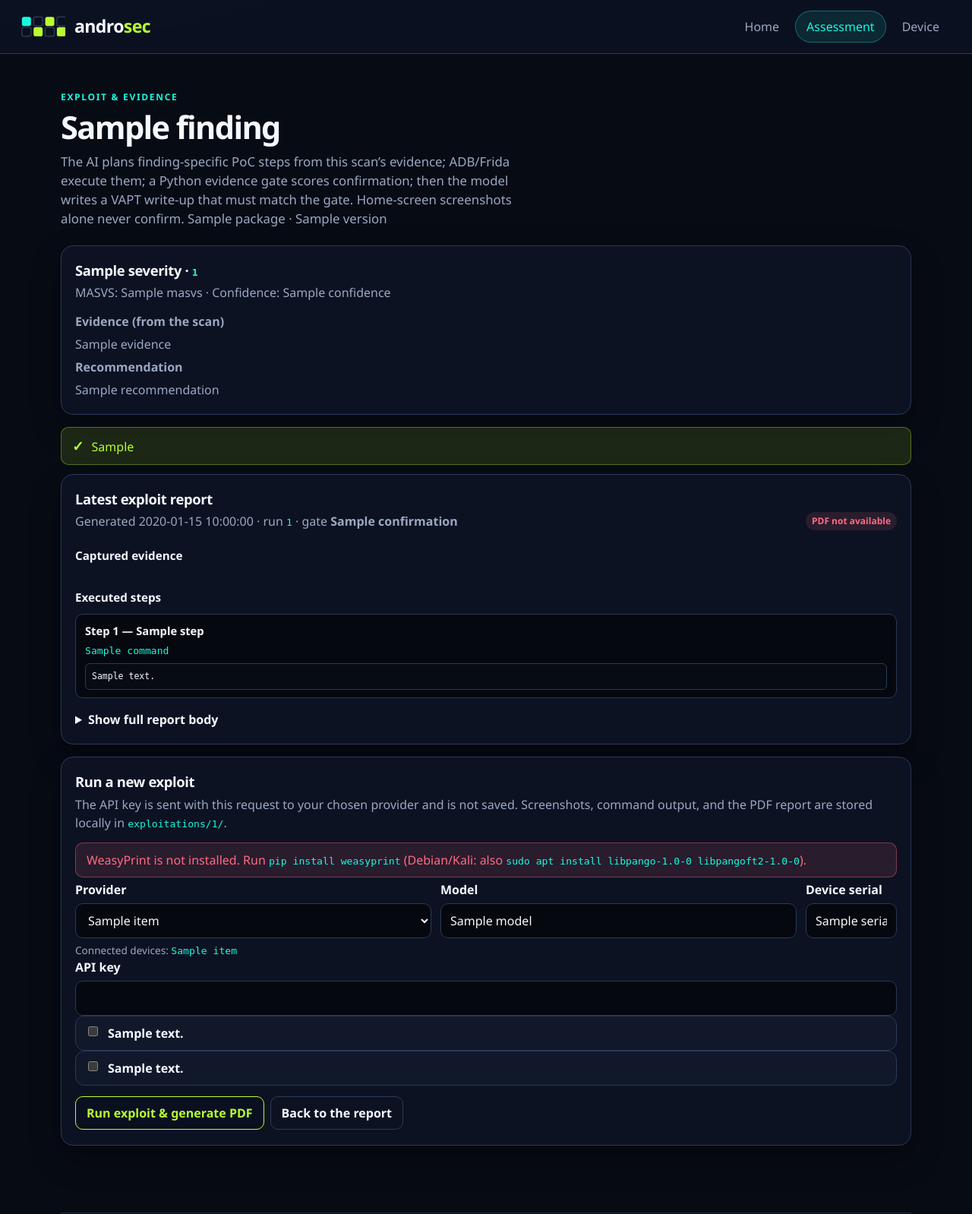
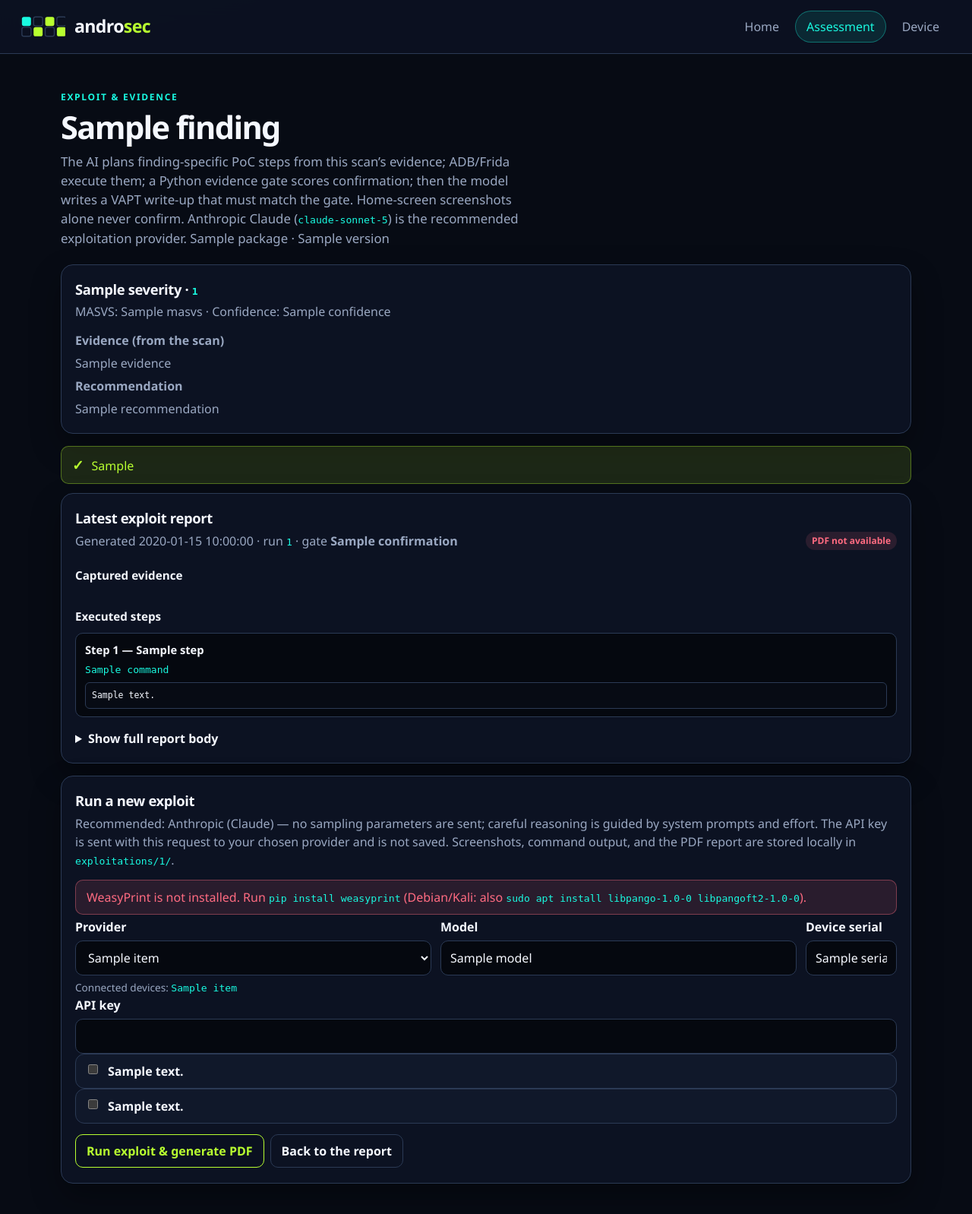
Before and after one commit to MaybeKrom/androidsec-framework, a Flask app: template webapp/templates/exploit.html in a window 1280 px wide. Shown: the top 1598 px of the page at 76% size. Run offline with Flask 3, Linux system fonts and the light colour scheme; the template is opened without the code that fills it: most values are stand-ins (such as "Sample title", 1, 10 or a date in 2020); some libraries are stand-ins or nearby versions.

Commit message:
Enhance Claude exploit planning with safe Anthropic requests.
Omit temperature/top_p/top_k for Claude; use system + effort + adaptive
thinking; strengthen lab-app HINT prompts, evidence strength labels, and
stdout-grounded repair; recommend Claude in the exploit UI.

```diff
--- a/webapp/exploit.py
+++ b/webapp/exploit.py
@@ -79,15 +79,20 @@ _MAX_SCREENSHOTS = 5
 _MAX_OUTPUT_CHARS = 8000
 _MAX_REPAIR_ROUNDS = 2
 
+# Claude first: recommended provider for grounded exploitation (default selection).
 _PROVIDER_ROWS = (
-    ("openai",     "OpenAI",                    "chat",      "https://api.openai.com/v1/chat/completions",            "gpt-4o"),
-    ("anthropic",  "Anthropic (Claude)",        "anthropic", "https://api.anthropic.com/v1/messages",                  "claude-sonnet-5"),
-    ("gemini",     "Google Gemini",             "gemini",    "https://generativelanguage.googleapis.com/v1beta/models/{model}:generateContent", "gemini-1.5-pro"),
-    ("openrouter", "OpenRouter",                "chat",      "https://openrouter.ai/api/v1/chat/completions",          "openai/gpt-4o"),
-    ("deepseek",   "DeepSeek",                  "chat",      "https://api.deepseek.com/chat/completions",              "deepseek-chat"),
-    ("xai",        "xAI",                       "chat",      "https://api.x.ai/v1/chat/completions",                   "grok-beta"),
-    ("custom",     "Other (OpenAI-compatible)", "custom",    "",                                                       ""),
+    ("anthropic",  "Anthropic (Claude) — recommended",     "anthropic", "https://api.anthropic.com/v1/messages",                  "claude-sonnet-5"),
+    ("openai",     "OpenAI",                               "chat",      "https://api.openai.com/v1/chat/completions",            "gpt-4o"),
+    ("gemini",     "Google Gemini",                        "gemini",    "https://generativelanguage.googleapis.com/v1beta/models/{model}:generateContent", "gemini-1.5-pro"),
+    ("openrouter", "OpenRouter",                           "chat",      "https://openrouter.ai/api/v1/chat/completions",          "openai/gpt-4o"),
+    ("deepseek",   "DeepSeek",                             "chat",      "https://api.deepseek.com/chat/completions",              "deepseek-chat"),
+    ("xai",        "xAI",                                  "chat",      "https://api.x.ai/v1/chat/completions",                   "grok-beta"),
+    ("custom",     "Other (OpenAI-compatible)",            "custom",    "",                                                       ""),
 )
+# Sampling knobs that must NEVER appear in Anthropic/Claude request bodies.
+_ANTHROPIC_FORBIDDEN_SAMPLING = ("temperature", "top_p", "top_k")
+_ANTHROPIC_EFFORTS = ("low", "medium", "high", "xhigh", "max")
+_ANTHROPIC_MAX_TOKENS = 16384
 PROVIDERS = {
     row[0]: {"label": row[1], "kind": row[2], "url": row[3], "model": row[4]}
     for row in _PROVIDER_ROWS
@@ -270,22 +275,47 @@ def _clean_key(api_key):
     return key
 
 
-def build_provider_request(provider, model, base_url, api_key, prompt):
+def build_provider_request(
+    provider,
+    model,
+    base_url,
+    api_key,
+    prompt,
+    system="",
+    effort="",
+    adaptive_thinking=False,
+):
+    """Build a provider HTTP request.
+
+    Hard rule for Anthropic/Claude: never include temperature, top_p, or top_k.
+    Prefer top-level ``system`` + ``output_config.effort`` (+ adaptive thinking)
+    so careful step-by-step reasoning is prompt/API-structured, not sampled.
+    """
     spec = PROVIDERS.get(provider)
     if spec is None:
         raise ReviewError("Choose a provider.")
     key = _clean_key(api_key)
     chosen = _clean_model(provider, model)
     kind = spec["kind"]
+    system_text = (system or "").strip()
+    effort_text = (effort or "").strip().lower()
 
     if kind == "chat":
         url = spec["url"]
         headers = {"Authorization": f"Bearer {key}", "Content-Type": "application/json"}
-        body = {"model": chosen, "temperature": _TEMPERATURE, "messages": [{"role": "user", "content": prompt}]}
+        messages = []
+        if system_text:
+            messages.append({"role": "system", "content": system_text})
+        messages.append({"role": "user", "content": prompt})
+        body = {"model": chosen, "temperature": _TEMPERATURE, "messages": messages}
     elif kind == "custom":
         url = _chat_url(base_url)
         headers = {"Authorization": f"Bearer {key}", "Content-Type": "application/json"}
-        body = {"model": chosen, "temperature": _TEMPERATURE, "messages": [{"role": "user", "content": prompt}]}
+        messages = []
+        if system_text:
+            messages.append({"role": "system", "content": system_text})
+        messages.append({"role": "user", "content": prompt})
+        body = {"model": chosen, "temperature": _TEMPERATURE, "messages": messages}
     elif kind == "anthropic":
         url = spec["url"]
         headers = {
@@ -293,13 +323,23 @@ def build_provider_request(provider, model, base_url, api_key, prompt):
             "anthropic-version": _ANTHROPIC_VERSION,
             "Content-Type": "application/json",
         }
-        # Newer Claude models (Sonnet 4+/Opus 4+) return HTTP 400 if temperature
-        # is sent ("temperature is deprecated for this model"). Omit it.
+        # Claude: never send temperature / top_p / top_k (400 on modern models /
+        # API versions). Guide behavior with system + effort + prompts only.
         body = {
             "model": chosen,
-            "max_tokens": 8192,
+            "max_tokens": _ANTHROPIC_MAX_TOKENS,
             "messages": [{"role": "user", "content": prompt}],
         }
+        if system_text:
+            body["system"] = system_text
+        if effort_text:
+            if effort_text not in _ANTHROPIC_EFFORTS:
+                raise ReviewError("Claude effort must be low, medium, high, xhigh, or max.")
+            body["output_config"] = {"effort": effort_text}
+        if adaptive_thinking:
+            body["thinking"] = {"type": "adaptive"}
+        for forbidden in _ANTHROPIC_FORBIDDEN_SAMPLING:
+            body.pop(forbidden, None)
     elif kind == "gemini":
         quoted = urllib.parse.quote(chosen, safe="")
         url = spec["url"].format(model=quoted)
@@ -308,16 +348,41 @@ def build_provider_request(provider, model, base_url, api_key, prompt):
             "contents": [{"parts": [{"text": prompt}]}],
             "generationConfig": {"temperature": _TEMPERATURE},
         }
+        if system_text:
+            body["systemInstruction"] = {"parts": [{"text": system_text}]}
     else:
         raise ReviewError("Choose a provider.")
 
     if key in url:
         raise ReviewError("The API address cannot contain the API key.")
+    if kind == "anthropic":
+        for forbidden in _ANTHROPIC_FORBIDDEN_SAMPLING:
+            if forbidden in body:
+                raise ReviewError(f"Claude request must not include {forbidden}.")
     return url, headers, json.dumps(body).encode("utf-8")
 
 
-def ask_model(api_key, prompt, timeout, provider="openai", model="", base_url=""):
-    url, headers, body = build_provider_request(provider, model, base_url, api_key, prompt)
+def ask_model(
+    api_key,
+    prompt,
+    timeout,
+    provider="openai",
+    model="",
+    base_url="",
+    system="",
+    effort="",
+    adaptive_thinking=False,
+):
+    url, headers, body = build_provider_request(
+        provider,
+        model,
+        base_url,
+        api_key,
+        prompt,
+        system=system,
+        effort=effort,
+        adaptive_thinking=adaptive_thinking,
+    )
     req = urllib.request.Request(url, data=body, headers=headers, method="POST")
     try:
         with urllib.request.urlopen(req, timeout=timeout) as response:
@@ -876,6 +941,11 @@ def run_grounded_exploit(api_key, provider, model, base_url, serial, loaded, pac
     evidence_dir = os.path.join(EXPLOITS_DIR, run_id)
     os.makedirs(evidence_dir, exist_ok=True)
 
+    use_claude = PROVIDERS.get(provider, {}).get("kind") == "anthropic"
+    plan_system = grounding.exploit_system_prompt("plan") if use_claude else ""
+    repair_system = grounding.exploit_system_prompt("repair") if use_claude else ""
+    report_system = grounding.exploit_system_prompt("report") if use_claude else ""
+
     # Non-auto classes: skip LLM theater; record NOT_AUTO baseline only.
     if not grounding.is_auto_exploitable(finding):
         steps = grounding.finding_baseline_steps(loaded)
@@ -896,6 +966,9 @@ def run_grounded_exploit(api_key, provider, model, base_url, serial, loaded, pac
             provider=provider,
             model=model,
             base_url=base_url,
+            system=report_system,
+            effort="medium" if use_claude else "",
+            adaptive_thinking=False,
         )
         return dev_info, step_results, evidence_items, evaluation, report_md, run_id
 
@@ -908,6 +981,9 @@ def run_grounded_exploit(api_key, provider, model, base_url, serial, loaded, pac
             provider=provider,
             model=model,
             base_url=base_url,
+            system=plan_system,
+            effort="high" if use_claude else "",
+            adaptive_thinking=use_claude,
         )
     except ReviewError:
         plan_text = ""
@@ -948,6 +1024,9 @@ def run_grounded_exploit(api_key, provider, model, base_url, serial, loaded, pac
                 provider=provider,
                 model=model,
                 base_url=base_url,
+                system=repair_system,
+                effort="high" if use_claude else "",
+                adaptive_thinking=use_claude,
             )
         except ReviewError:
             break
@@ -981,6 +1060,9 @@ def run_grounded_exploit(api_key, provider, model, base_url, serial, loaded, pac
         provider=provider,
         model=model,
         base_url=base_url,
+        system=report_system,
+        effort="medium" if use_claude else "",
+        adaptive_thinking=False,
     )
     return dev_info, step_results, evidence_items, evaluation, report_md, run_id
 
@@ -1641,6 +1723,7 @@ def page():
                     "step": "Evidence gate",
                     "content": (
                         f"Dynamic verification: {evaluation.get('level')}\n"
+                        f"Evidence strength: {evaluation.get('evidence_strength')}\n"
                         f"Matched tokens: {evaluation.get('matched_tokens')}\n"
                         f"Reasons: {evaluation.get('reasons')}"
                     ),
@@ -1661,7 +1744,8 @@ def page():
                     saved["pdf_exists"] = os.path.isfile(pdf_path)
                     error = None
                     success_msg = (
-                        f"Finished — dynamic verification: {evaluation.get('level')}. "
+                        f"Finished — dynamic verification: {evaluation.get('level')} "
+                        f"(evidence strength: {evaluation.get('evidence_strength')}). "
                         "Download the Security Report PDF."
                     )
                 except ReviewError as exc:
--- a/webapp/templates/exploit.html
+++ b/webapp/templates/exploit.html
@@ -9,7 +9,8 @@
         The AI plans finding-specific PoC steps from this scan’s evidence; ADB/Frida
         execute them; a Python evidence gate scores confirmation; then the model writes
         a VAPT write-up that must match the gate. Home-screen screenshots alone never
-        confirm. {{ package }}{% if version %} · {{ version }}{% endif %}
+        confirm. Anthropic Claude (<code>claude-sonnet-5</code>) is the recommended
+        exploitation provider. {{ package }}{% if version %} · {{ version }}{% endif %}
       </p>
     </div>
   </header>
@@ -96,8 +97,10 @@
     <div class="section-head">
       <h2>{% if saved %}Run a new exploit{% else %}Configure exploit run{% endif %}</h2>
       <p class="muted">
-        The API key is sent with this request to your chosen provider and is not saved.
-        Screenshots, command output, and the PDF report are stored locally in
+        Recommended: Anthropic (Claude) — no sampling parameters are sent; careful
+        reasoning is guided by system prompts and effort. The API key is sent with this
+        request to your chosen provider and is not saved. Screenshots, command output,
+        and the PDF report are stored locally in
         <code>exploitations/{{ saved.run_id if saved else 'exploitation_YYYYMMDD_HHMMSS' }}/</code>.
       </p>
     </div>
```
Also changed, not shown: tests/test_claude_exploit.py (added, +225 -0 lines), tests/test_exploit_grounding.py (+7 -0 lines), webapp/exploit_grounding.py (+118 -10 lines).
